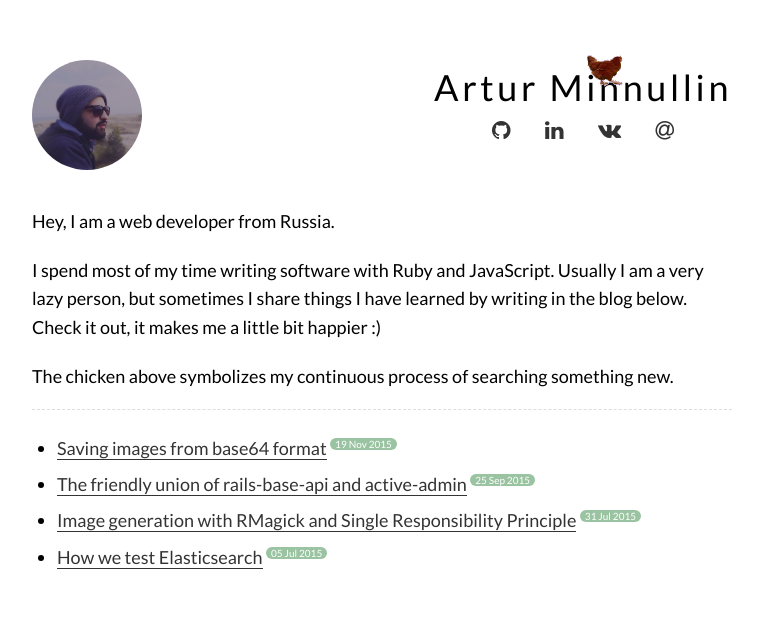
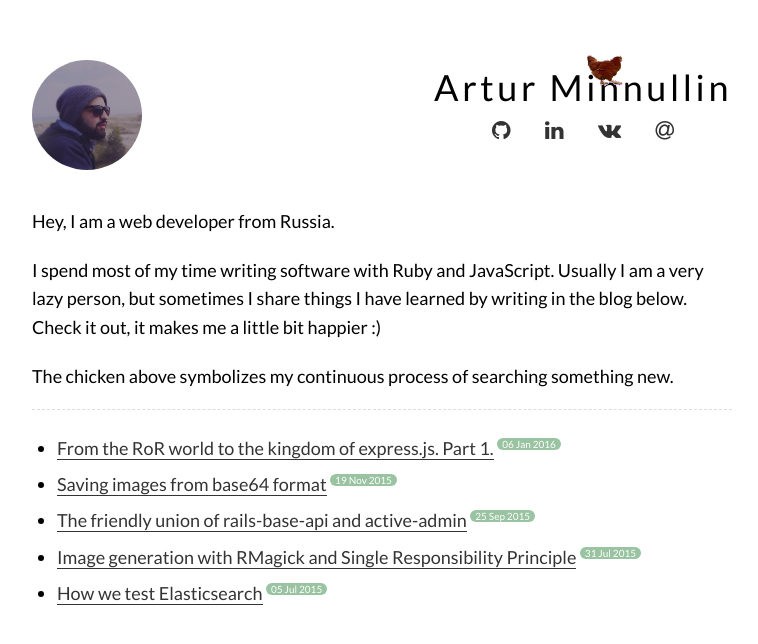
Before and after one commit to ArturMinnullin/arturminnullin.github.io, a Jekyll site: the page built from index.html, in a window 1280 px wide. Shown: the top 644 px of the page, without its empty margins (258-1016 px from the left). Built offline with Jekyll 4.4.1, drawn with Linux system fonts in a browser that asks for light colours; nearby versions of some CDN libraries; Markdown is read by kramdown in place of the engine named in the settings.

Commit message:
Move draft to live

```diff
--- a/_drafts/from-the-RoR-world-to-the-kingdom-of-node.js.markdown
+++ b/_posts/2016-01-06-from-the-RoR-world-to-the-kingdom-of-express.markdown
@@ -1,6 +1,7 @@
 ---
 layout: post
 title: From the RoR world to the kingdom of express.js. Part 1.
+date: 2016-01-06 00:00:00
 ---
 I have been writing API-applications with Ruby on Rails for years and i am pretty satisfied with it. Usual instruments that provide the desired usability are:
 
```
